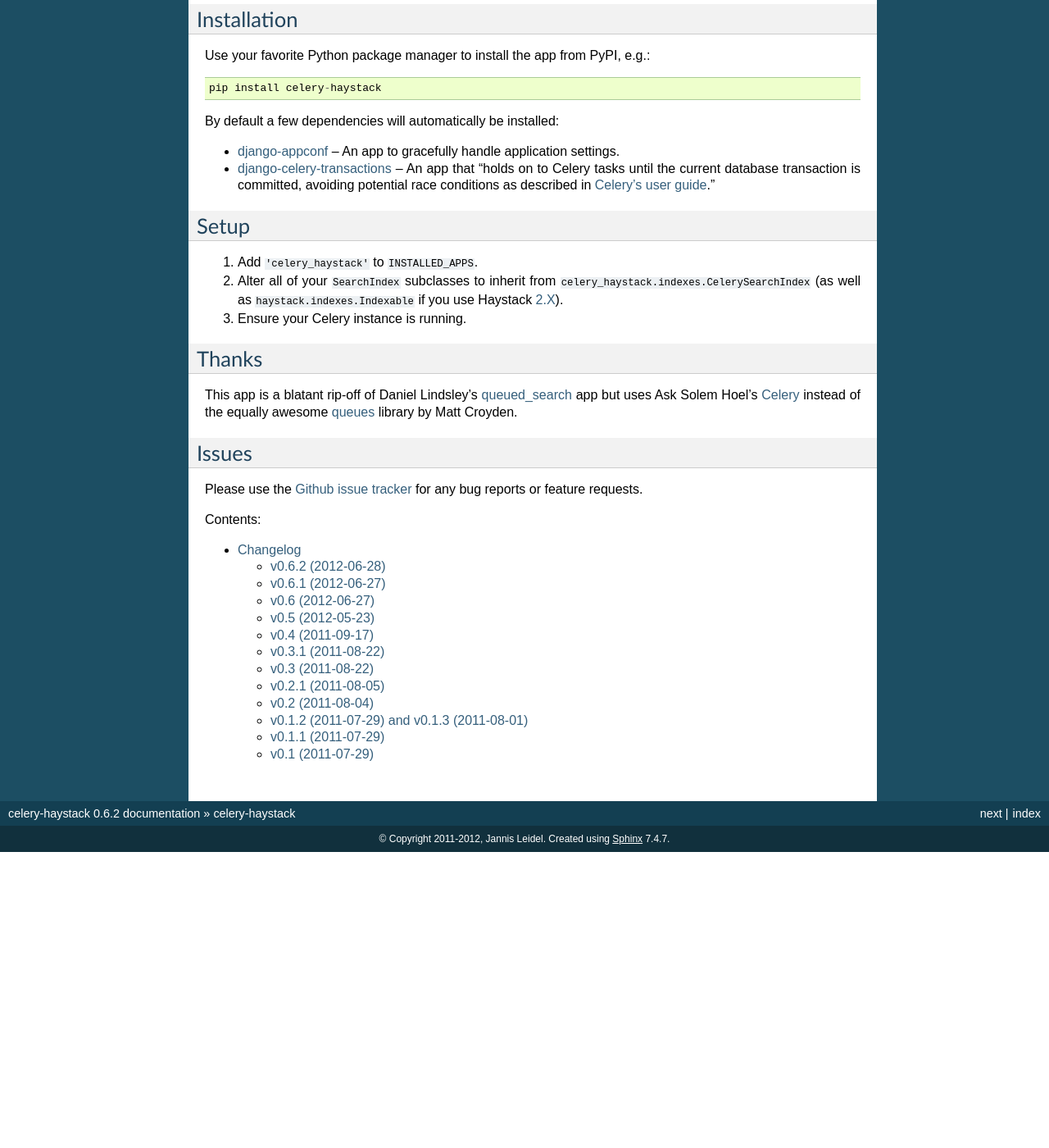
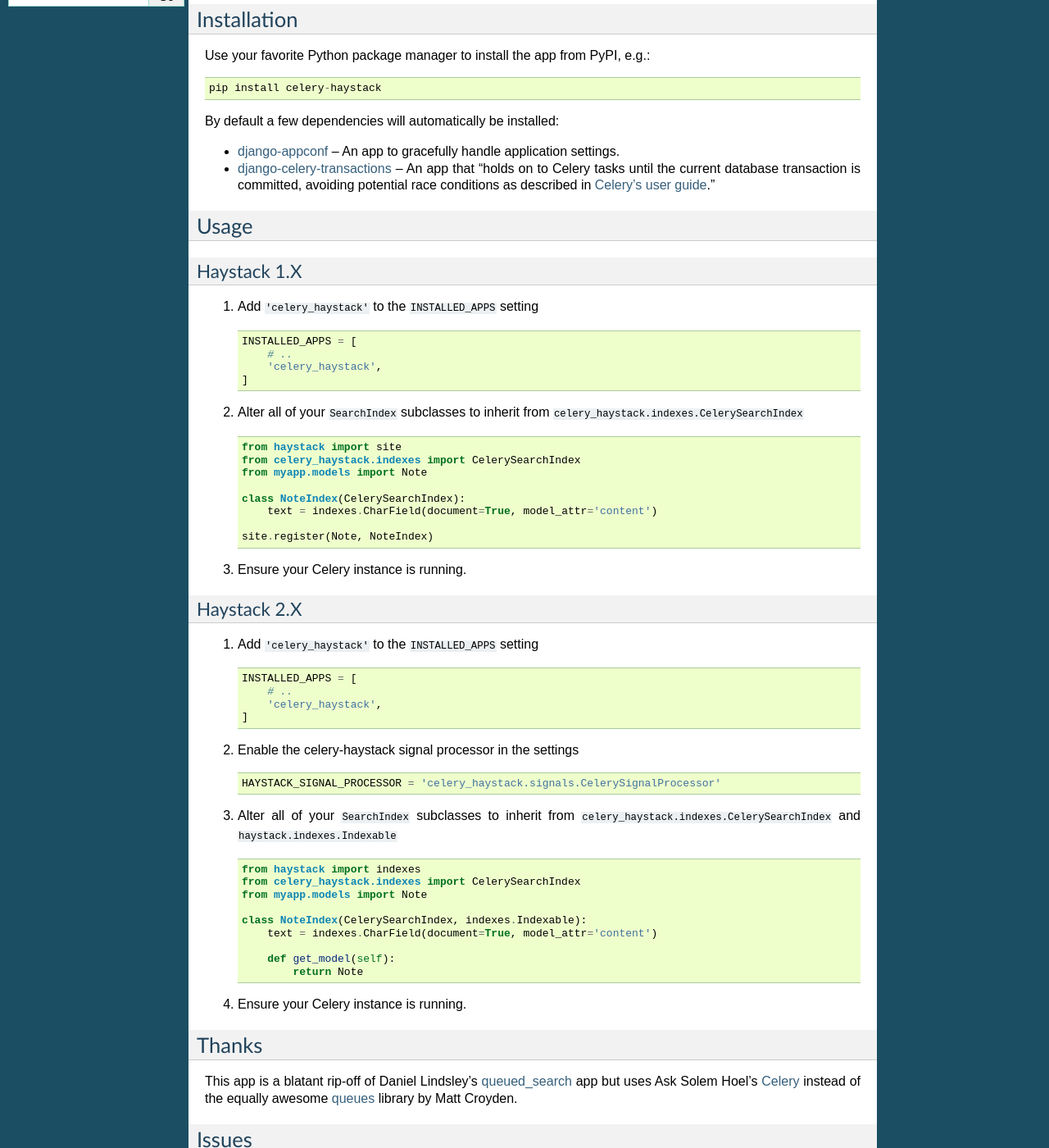
Before and after one commit to django-haystack/celery-haystack, a Sphinx documentation site: the page built from docs/index.rst, in a window 1280 px wide and 1400 px high, scrolled down 376 px. Shown: the whole window at 82% size. Built offline with Sphinx 7.4.7, drawn with Linux system fonts in a browser that asks for light colours; before the commit the page ends 1415 px from its top, so only the background shows below that; some of the changed text lies outside the part shown.

Commit message:
Updated docs and added Stefan to list of authors.

```diff
--- a/README.rst
+++ b/README.rst
@@ -42,14 +42,72 @@ By default a few dependencies will automatically be installed:
 .. _`django-celery-transactions`: https://github.com/chrisdoble/django-celery-transactions
 .. _`Celery's user guide`: http://celery.readthedocs.org/en/latest/userguide/tasks.html#database-transactions
 
-Setup
+Usage
 -----
 
-1. Add ``'celery_haystack'`` to ``INSTALLED_APPS``.
+Haystack 1.X
+~~~~~~~~~~~~
+
+1. Add ``'celery_haystack'`` to the ``INSTALLED_APPS`` setting
+
+   ::
+
+     INSTALLED_APPS = [
+         # ..
+         'celery_haystack',
+     ]
+
 2. Alter all of your ``SearchIndex`` subclasses to inherit from
-   ``celery_haystack.indexes.CelerySearchIndex`` (as well as
-   ``haystack.indexes.Indexable`` if you use Haystack `2.X`_).
+   ``celery_haystack.indexes.CelerySearchIndex``
+
+   ::
+
+     from haystack import site
+     from celery_haystack.indexes import CelerySearchIndex
+     from myapp.models import Note
+
+     class NoteIndex(CelerySearchIndex):
+         text = indexes.CharField(document=True, model_attr='content')
+
+     site.register(Note, NoteIndex)
+
 3. Ensure your Celery instance is running.
+
+Haystack 2.X
+~~~~~~~~~~~~
+
+1. Add ``'celery_haystack'`` to the ``INSTALLED_APPS`` setting
+
+   ::
+
+     INSTALLED_APPS = [
+         # ..
+         'celery_haystack',
+     ]
+
+2. Enable the celery-haystack signal processor in the settings
+
+   ::
+
+    HAYSTACK_SIGNAL_PROCESSOR = 'celery_haystack.signals.CelerySignalProcessor'
+
+3. Alter all of your ``SearchIndex`` subclasses to inherit from
+   ``celery_haystack.indexes.CelerySearchIndex`` and
+   ``haystack.indexes.Indexable``
+
+   ::
+
+     from haystack import indexes
+     from celery_haystack.indexes import CelerySearchIndex
+     from myapp.models import Note
+
+     class NoteIndex(CelerySearchIndex, indexes.Indexable):
+         text = indexes.CharField(document=True, model_attr='content')
+
+         def get_model(self):
+             return Note
+
+4. Ensure your Celery instance is running.
 
 Thanks
 ------
--- a/docs/conf.py
+++ b/docs/conf.py
@@ -41,7 +41,7 @@ master_doc = 'index'
 
 # General information about the project.
 project = u'celery-haystack'
-copyright = u'2011-2012, Jannis Leidel'
+copyright = u'2011-2013, Jannis Leidel and contributors'
 
 # The version info for the project you're documenting, acts as replacement for
 # |version| and |release|, also used in various other places throughout the
@@ -124,7 +124,7 @@ html_theme = 'default'
 # Add any paths that contain custom static files (such as style sheets) here,
 # relative to this directory. They are copied after the builtin static files,
 # so a file named "default.css" will overwrite the builtin "default.css".
-html_static_path = ['_static']
+# html_static_path = ['_static']
 
 # If not '', a 'Last updated on:' timestamp is inserted at every page bottom,
 # using the given strftime format.
@@ -224,5 +224,5 @@ man_pages = [
 intersphinx_mapping = {
     'python': ('http://docs.python.org/2.7', None),
     'sphinx': ('http://sphinx.pocoo.org/', None),
-    'django': ('http://docs.djangoproject.com/en/dev/', 'http://docs.djangoproject.com/en/dev/'),
+    'django': ('http://django.readthedocs.org/en/latest/', None),
 }
```
Also changed, not shown: 2 other files.
